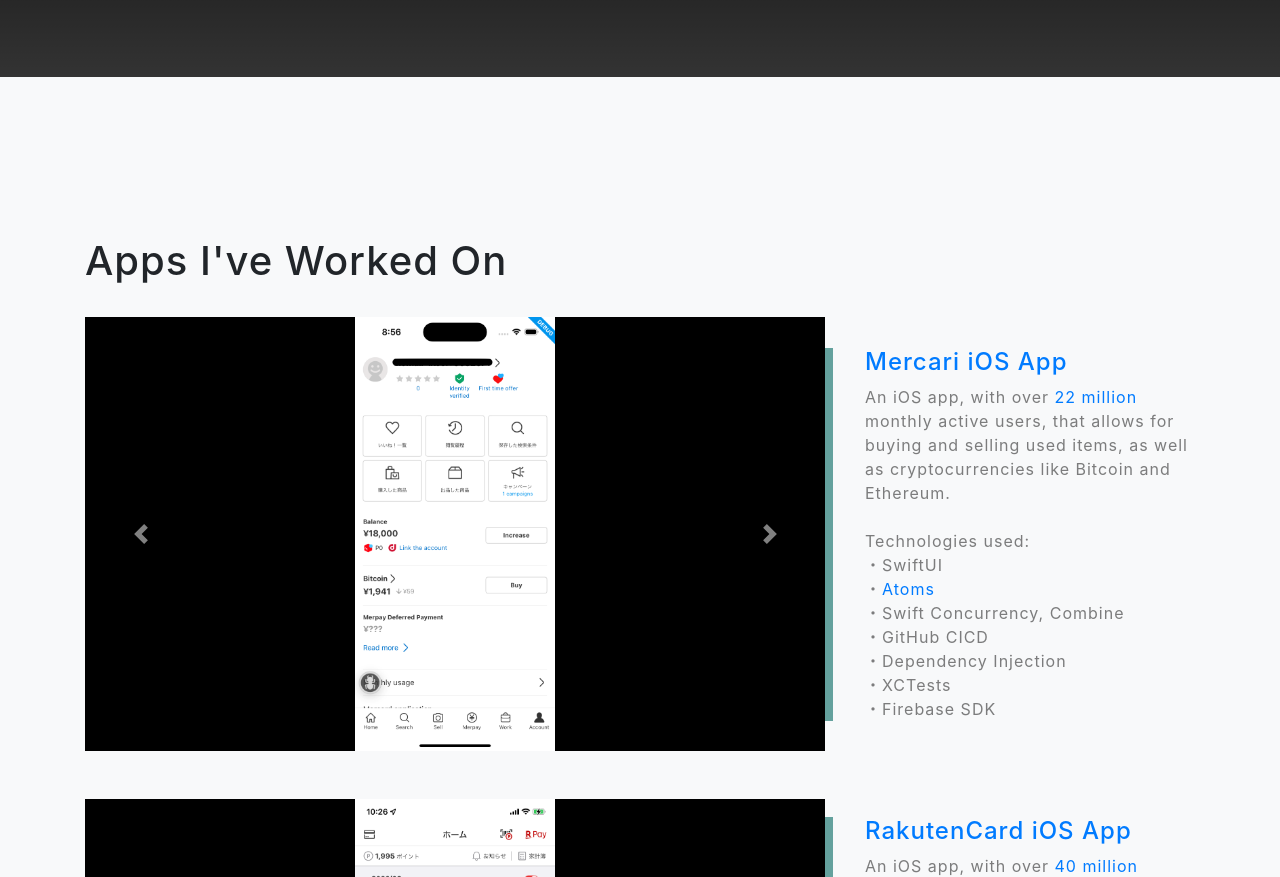
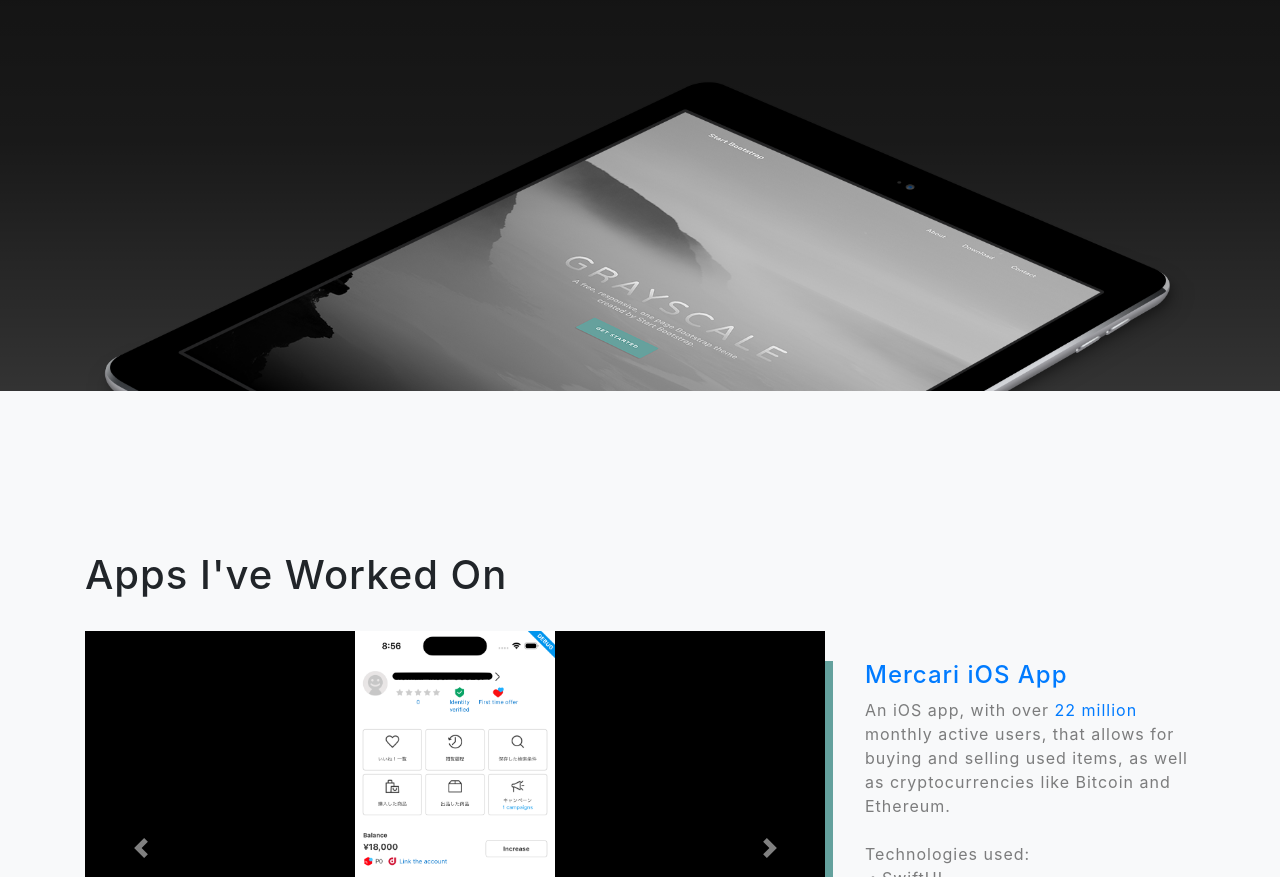
Before and after one commit to cyanvillarin/cyanvillarin.github.io, a plain HTML site: page index.html in a window 1280 px wide. Shown: the part 1409-2286 px from the top of the page. Drawn offline with nearby package versions, Linux system fonts and the light colour scheme.

Commit message:
🚀 feature - reverted removed ipad image

```diff
--- a/index.html
+++ b/index.html
@@ -67,7 +67,7 @@
                         </p>
                     </div>
                 </div>
-                <!-- <img class="img-fluid" src="assets/img/ipad.png" alt="" /> -->
+                <img class="img-fluid" src="assets/img/ipad.png" alt=""/>
             </div>
         </section>
 
```
